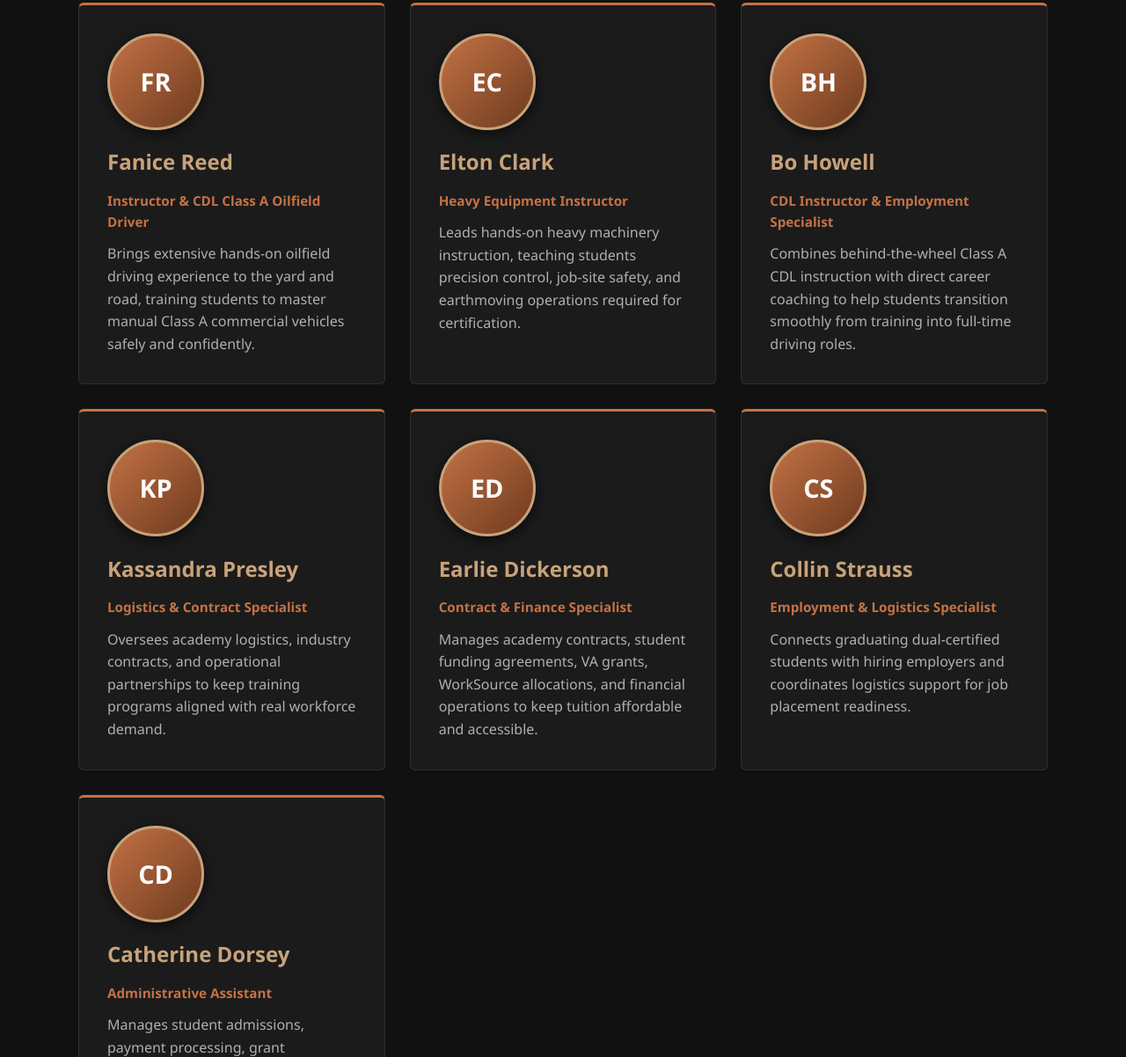
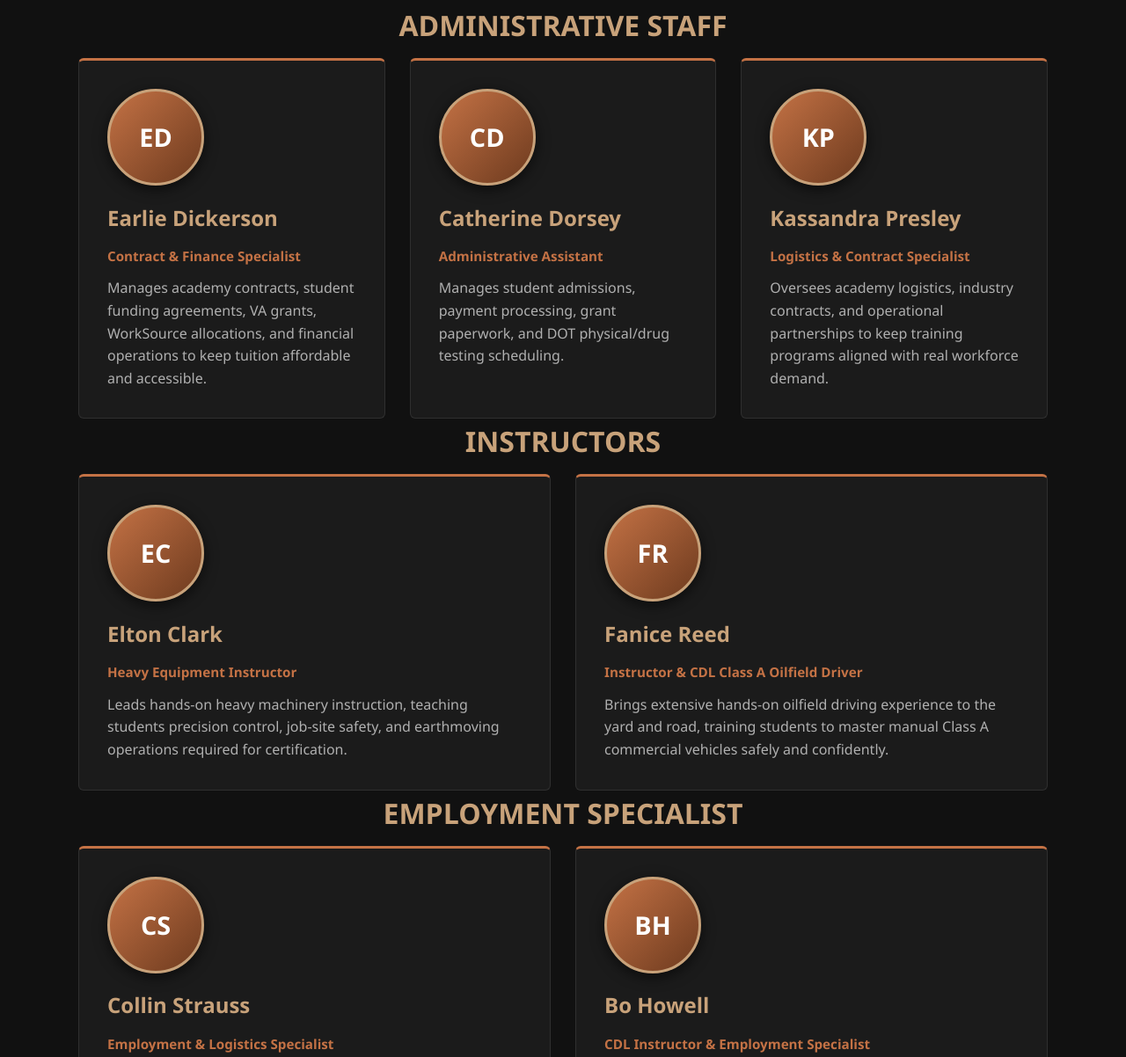
Before and after one commit to spam4kidz-crypto/Lyfe-Altering-Career-Academy, a plain HTML site: page team.html in a window 1280 px wide. Shown: the part 278-1480 px from the top of the page at 88% size. Drawn offline with Linux system fonts and the light colour scheme.

Commit message:
Group team page members under requested role headings

```diff
--- a/team.html
+++ b/team.html
@@ -1,13 +1,18 @@
 <!DOCTYPE html>
 <html lang="en"><head><meta charset="UTF-8"><meta name="viewport" content="width=device-width,initial-scale=1"><title>Our Team | L.A.C. Academy</title><link rel="stylesheet" href="style.css"></head><body>
 <header><div class="nav-container"><a href="index.html" class="brand-name">L.A.C. <span>Academy</span></a><nav aria-label="Main navigation"><ul><li><a href="programs.html">4-Week Program</a></li><li><a href="payments.html">Tuition &amp; Payments</a></li><li><a href="team.html" aria-current="page">Our Team</a></li><li><a href="donate.html">Donate</a></li><li><a href="enroll.html" class="nav-cta">Sign Up</a></li></ul></nav></div></header>
-<main class="container"><h1 class="section-title">Meet Our Instructors &amp; Staff</h1><p class="section-subtitle">Our team brings real-world oilfield driving, heavy machinery, logistics, finance, and employment placement experience directly to every student.</p><div class="grid-3">
+<main class="container"><h1 class="section-title">Meet Our Instructors &amp; Staff</h1><p class="section-subtitle">Our team brings real-world oilfield driving, heavy machinery, logistics, finance, and employment placement experience directly to every student.</p>
+<h2 class="section-title">Administrative Staff</h2><div class="grid-3">
+<article class="card team-card"><div class="team-avatar">ED</div><h2>Earlie Dickerson</h2><span class="role-title">Contract &amp; Finance Specialist</span><p>Manages academy contracts, student funding agreements, VA grants, WorkSource allocations, and financial operations to keep tuition affordable and accessible.</p></article>
+<article class="card team-card"><div class="team-avatar">CD</div><h2>Catherine Dorsey</h2><span class="role-title">Administrative Assistant</span><p>Manages student admissions, payment processing, grant paperwork, and DOT physical/drug testing scheduling.</p></article>
+<article class="card team-card"><div class="team-avatar">KP</div><h2>Kassandra Presley</h2><span class="role-title">Logistics &amp; Contract Specialist</span><p>Oversees academy logistics, industry contracts, and operational partnerships to keep training programs aligned with real workforce demand.</p></article>
+</div>
+<h2 class="section-title">Instructors</h2><div class="grid-3">
+<article class="card team-card"><div class="team-avatar">EC</div><h2>Elton Clark</h2><span class="role-title">Heavy Equipment Instructor</span><p>Leads hands-on heavy machinery instruction, teaching students precision control, job-site safety, and earthmoving operations required for certification.</p></article>
 <article class="card team-card"><div class="team-avatar">FR</div><h2>Fanice Reed</h2><span class="role-title">Instructor &amp; CDL Class A Oilfield Driver</span><p>Brings extensive hands-on oilfield driving experience to the yard and road, training students to master manual Class A commercial vehicles safely and confidently.</p></article>
-<article class="card team-card"><div class="team-avatar">EC</div><h2>Elton Clark</h2><span class="role-title">Heavy Equipment Instructor</span><p>Leads hands-on heavy machinery instruction, teaching students precision control, job-site safety, and earthmoving operations required for certification.</p></article>
+</div>
+<h2 class="section-title">Employment Specialist</h2><div class="grid-3">
+<article class="card team-card"><div class="team-avatar">CS</div><h2>Collin Strauss</h2><span class="role-title">Employment &amp; Logistics Specialist</span><p>Connects graduating dual-certified students with hiring employers and coordinates logistics support for job placement readiness.</p></article>
 <article class="card team-card"><div class="team-avatar">BH</div><h2>Bo Howell</h2><span class="role-title">CDL Instructor &amp; Employment Specialist</span><p>Combines behind-the-wheel Class A CDL instruction with direct career coaching to help students transition smoothly from training into full-time driving roles.</p></article>
-<article class="card team-card"><div class="team-avatar">KP</div><h2>Kassandra Presley</h2><span class="role-title">Logistics &amp; Contract Specialist</span><p>Oversees academy logistics, industry contracts, and operational partnerships to keep training programs aligned with real workforce demand.</p></article>
-<article class="card team-card"><div class="team-avatar">ED</div><h2>Earlie Dickerson</h2><span class="role-title">Contract &amp; Finance Specialist</span><p>Manages academy contracts, student funding agreements, VA grants, WorkSource allocations, and financial operations to keep tuition affordable and accessible.</p></article>
-<article class="card team-card"><div class="team-avatar">CS</div><h2>Collin Strauss</h2><span class="role-title">Employment &amp; Logistics Specialist</span><p>Connects graduating dual-certified students with hiring employers and coordinates logistics support for job placement readiness.</p></article>
-<article class="card team-card"><div class="team-avatar">CD</div><h2>Catherine Dorsey</h2><span class="role-title">Administrative Assistant</span><p>Manages student admissions, payment processing, grant paperwork, and DOT physical/drug testing scheduling.</p></article>
 </div><div class="notice"><strong>Please Contact Us For Tuition Specials</strong></div></main>
 <footer><p><strong>Lyfe Altering Career (L.A.C. Academy)</strong> &bull; lyfealteringcareer.com</p><p>CDL Class A Manual &amp; Heavy Equipment Certification &bull; Currently Accepting Donations</p></footer></body></html>
```
